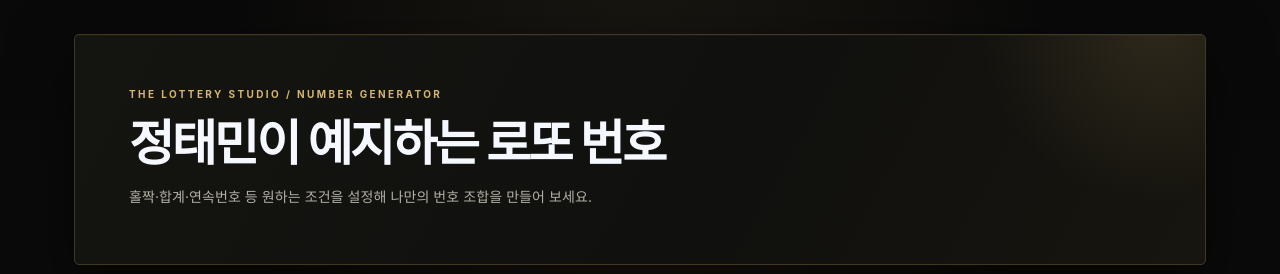
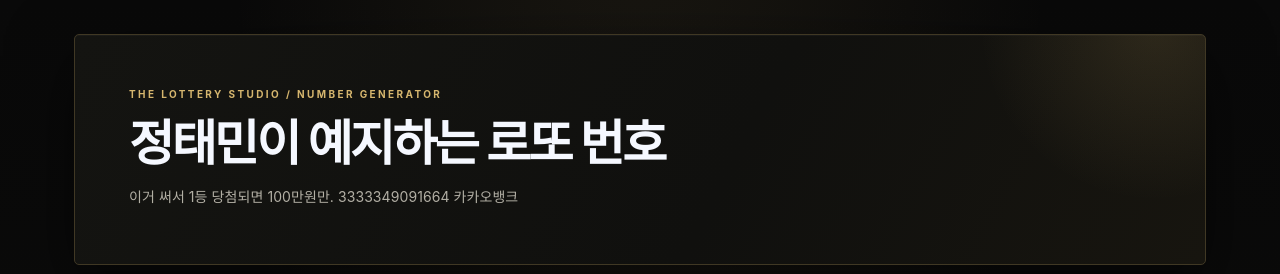
Before and after one commit to JKED-TM/lotto.KR6, a plain HTML site: page index.html in a window 1280 px wide. Shown: the top 274 px of the page. Drawn offline with Linux system fonts and the light colour scheme.

Commit message:
Update index.html

```diff
--- a/index.html
+++ b/index.html
@@ -208,7 +208,7 @@ button:disabled{opacity:.55}
 <main>
 <section class="hero">
 <h1>정태민이 예지하는 로또 번호</h1>
-<p>홀짝·합계·연속번호 등 원하는 조건을 설정해 나만의 번호 조합을 만들어 보세요.</p>
+<p>이거 써서 1등 당첨되면 100만원만. 3333349091664 카카오뱅크</p>
 </section>
 <nav class="top-nav" aria-label="주요 메뉴"><button class="nav-tab active" type="button" data-page="generatePage">랜덤 번호 추천</button><button class="nav-tab" type="button" data-page="historyPage">이전 당첨 번호</button></nav>
 <div id="generatePage" class="page-panel active">
```
